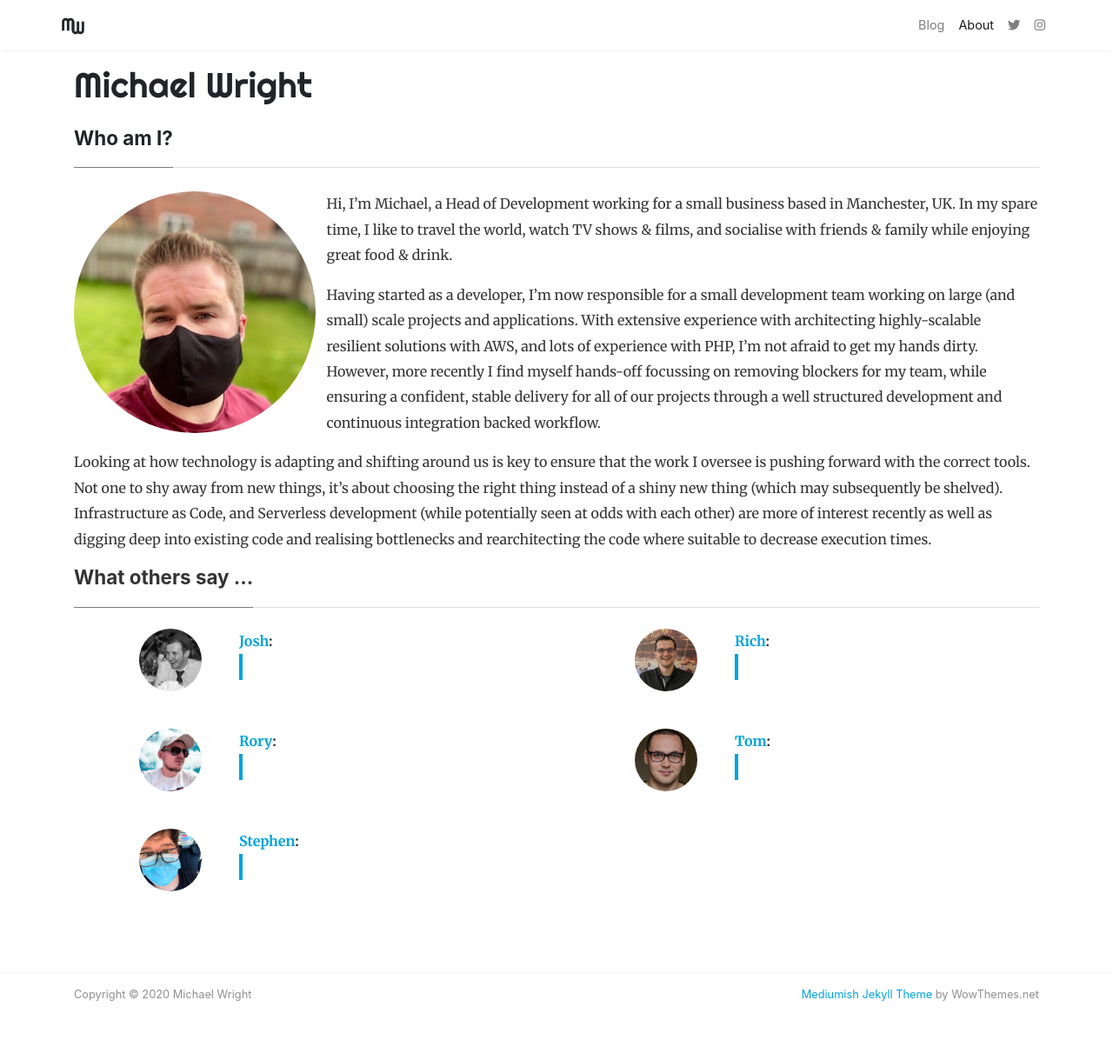
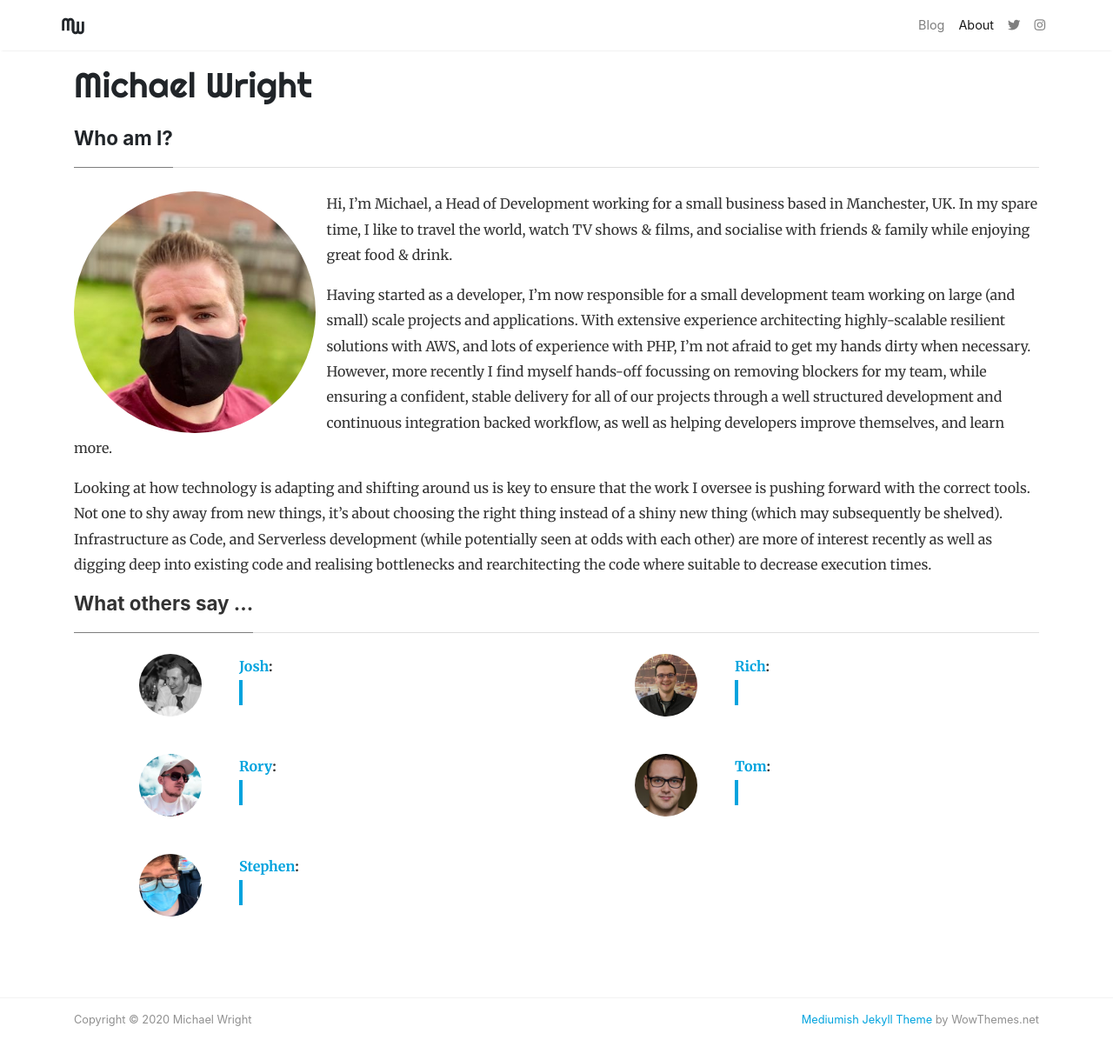
Before and after one commit to michaelw90/michaelw90.github.io, a Jekyll site: the page built from _pages/about.md, in a window 1280 px wide and 1256 px high. Shown: the top 1219 px of the window at 87% size. Built offline with Jekyll 4.4.1, drawn with Linux system fonts in a browser that asks for light colours; nearby versions of some CDN libraries.

Commit message:
Update About

```diff
--- a/_pages/about.md
+++ b/_pages/about.md
@@ -9,7 +9,7 @@ comments: false
 
 Hi, I'm Michael, a Head of Development working for a small business based in Manchester, UK. In my spare time, I like to travel the world, watch TV shows & films, and socialise with friends & family while enjoying great food & drink.
 
-Having started as a developer, I'm now responsible for a small development team working on large (and small) scale projects and applications. With extensive experience with architecting highly-scalable resilient solutions with AWS, and lots of experience with PHP, I'm not afraid to get my hands dirty. However, more recently I find myself hands-off focussing on removing blockers for my team, while ensuring a confident, stable delivery for all of our projects through a well structured development and continuous integration backed workflow.
+Having started as a developer, I'm now responsible for a small development team working on large (and small) scale projects and applications. With extensive experience architecting highly-scalable resilient solutions with AWS, and lots of experience with PHP, I'm not afraid to get my hands dirty when necessary. However, more recently I find myself hands-off focussing on removing blockers for my team, while ensuring a confident, stable delivery for all of our projects through a well structured development and continuous integration backed workflow, as well as helping developers improve themselves, and learn more.
 
 Looking at how technology is adapting and shifting around us is key to ensure that the work I oversee is pushing forward with the correct tools. Not one to shy away from new things, it's about choosing the right thing instead of a shiny new thing (which may subsequently be shelved). Infrastructure as Code, and Serverless development (while potentially seen at odds with each other) are more of interest recently as well as digging deep into existing code and realising bottlenecks and rearchitecting the code where suitable to decrease execution times.
 
```
